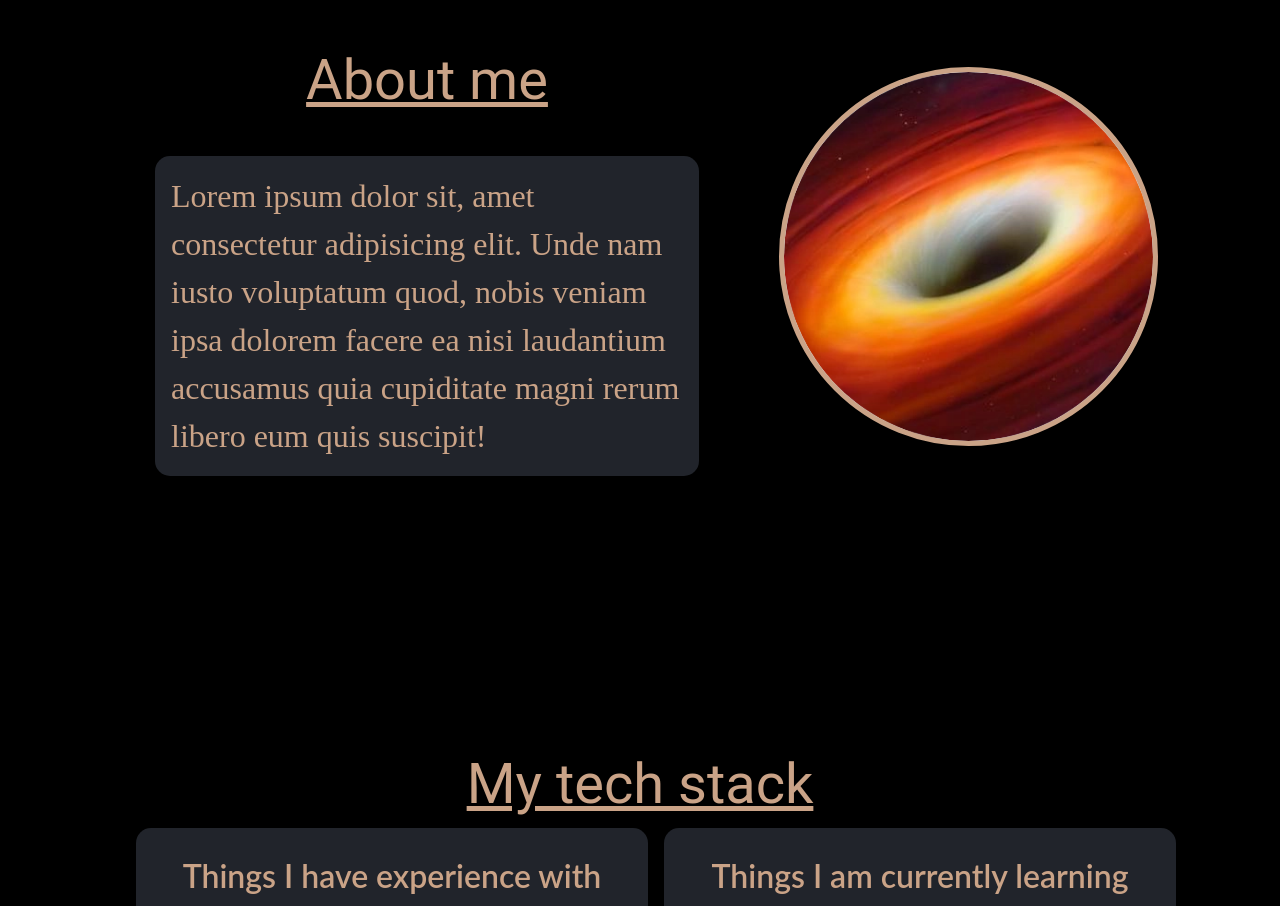
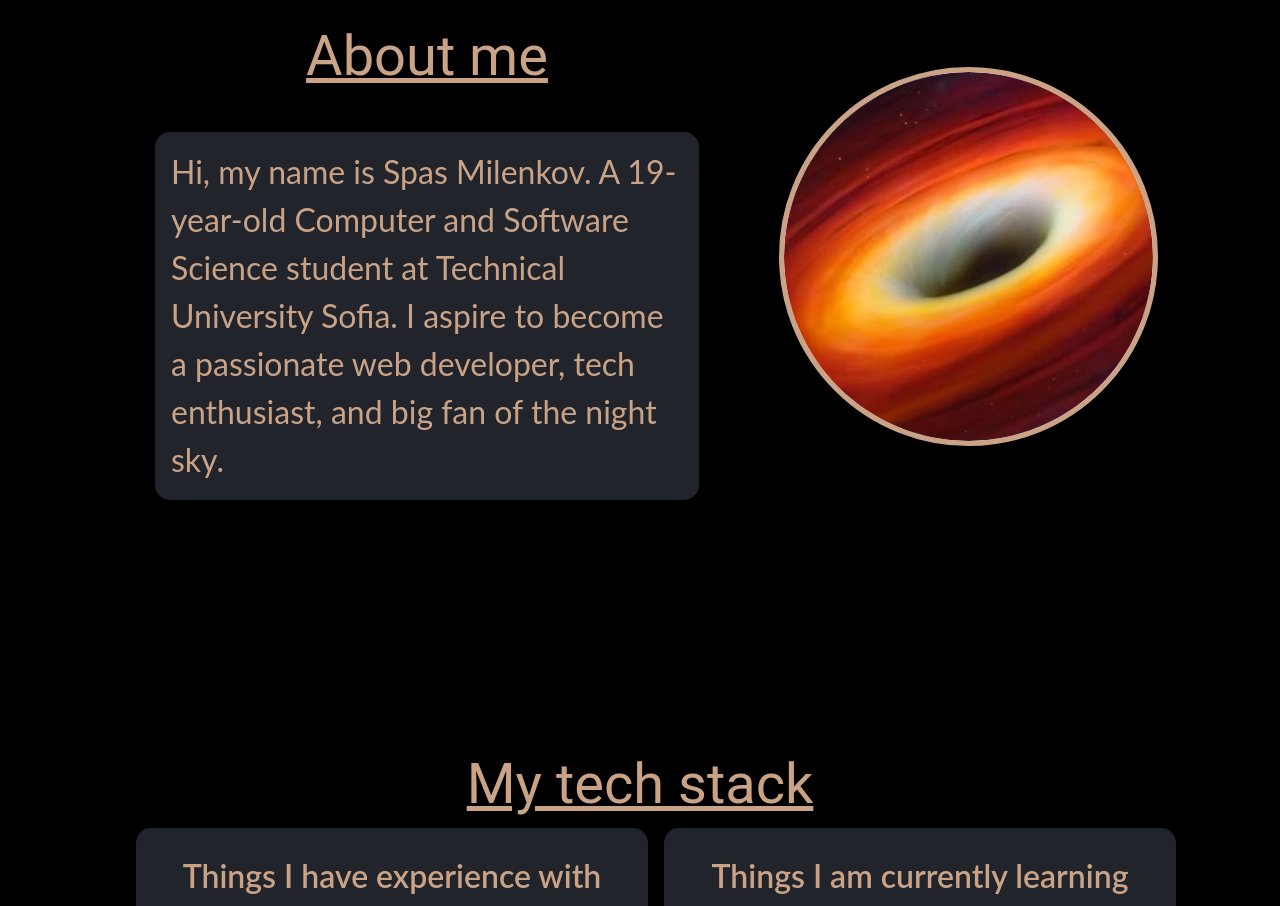
Before and after one commit to SpasMilenkov/Portfolio-website, a Vue app: page / in a window 1280 px wide. Shown: the part 1000-1906 px from the top of the page. Built offline with nearby package versions, Linux system fonts and the light colour scheme.

Commit message:
Replace dummy text with actual info

```diff
--- a/src/components/AboutMe.vue
+++ b/src/components/AboutMe.vue
@@ -24,7 +24,6 @@
                     }
                 })
             },{
-                rootMargin: '75px'
             })
             const paragraph = [...document.getElementsByClassName('about-animation')]
             paragraph.forEach(element => {
@@ -39,7 +38,7 @@
     <div class="container">
         <div class="text-area">
             <h1 class="section-header hidden about-animation">About me</h1>
-            <p class="about-paragraph  hidden about-animation">Lorem ipsum dolor sit, amet consectetur adipisicing elit. Unde nam iusto voluptatum quod, nobis veniam ipsa dolorem facere ea nisi laudantium accusamus quia cupiditate magni rerum libero eum quis suscipit!</p>
+            <p class="about-paragraph  hidden about-animation"> Hi, my name is Spas Milenkov. A 19-year-old Computer and Software Science student at Technical University Sofia. I aspire to become a passionate web developer, tech enthusiast, and big fan of the night sky.</p>
         </div>
         <div class="image-container">
             <a
@@ -78,6 +77,7 @@
 
     .about-paragraph{
         color: var(--orange);
+        font-family: 'Lato', sans-serif;
         height: 50%;
         font-size: 2rem;
         line-height: 3rem;
```
